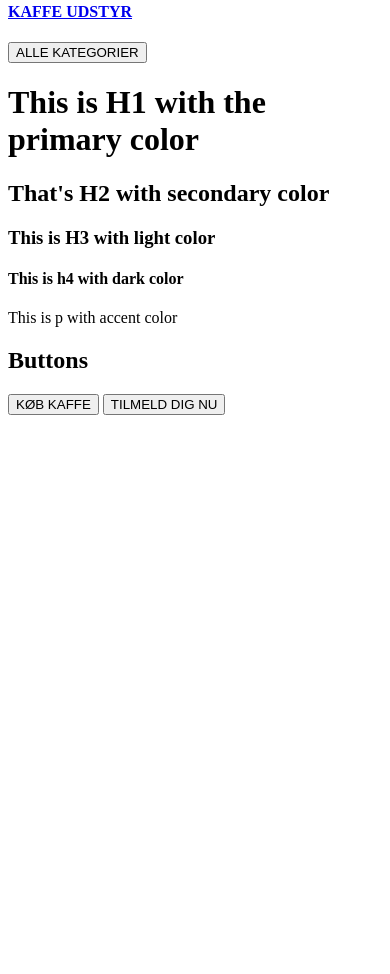
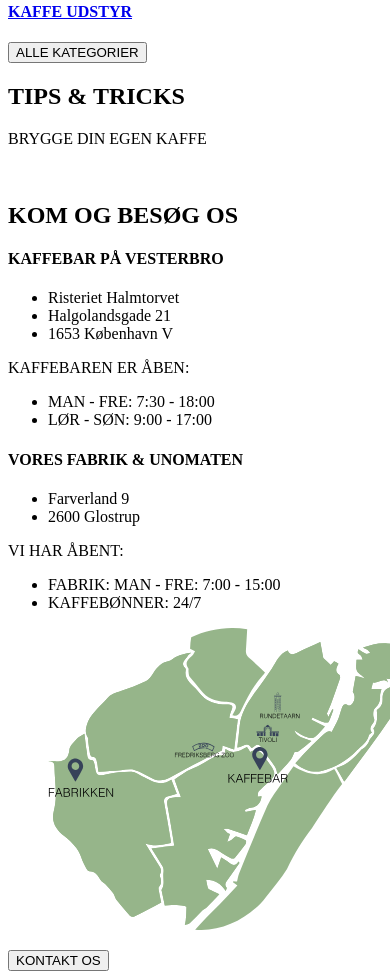
Before and after one commit to trii0022/risteriet, a website built with Parcel: page src/index.html in a window 390 px wide. Shown: the part 2710-3684 px from the top of the page. Before the commit the page ends 3133 px from the top, so only its background shows below. Built offline with nearby package versions, Linux system fonts and the light colour scheme; a web font is replaced by a local one.

Commit message:
mobile view

```diff
--- a/src/index.html
+++ b/src/index.html
@@ -203,18 +203,62 @@
     <section class="mx-5">
       <h2>SHOP VORES UDVALG</h2>
       <a class="mx-10 my-5 flex flex-col" href="productlist.html">
-        <img src="images/kapsler.png" alt="Kapsler" />
+        <img class="p-5" src="images/kapsler.png" alt="Kapsler" />
         <h4 class="self-center underline">KAPSLER</h4>
       </a>
       <a class="mx-14 my-5 flex flex-col" href="productlist.html">
-        <img src="images/bags2.svg" alt="Kapsler" />
+        <img class="p-7" src="images/bags2.svg" alt="Kapsler" />
         <h4 class="self-center underline">BØNNER</h4>
       </a>
       <a class="mx-14 my-5 flex flex-col" href="productlist.html">
-        <img src="images/udstyr.svg" alt="Kapsler" />
+        <img class="p-7" src="images/udstyr.svg" alt="Kapsler" />
         <h4 class="self-center underline">KAFFE UDSTYR</h4>
       </a>
-      <button class="btn-white border-primary border-2">ALLE KATEGORIER</button>
+
+      <a class="mx-14 my-5 flex flex-col" href="#">
+        <button class="btn-white border-primary my-10 self-center border-2">
+          ALLE KATEGORIER
+        </button>
+      </a>
+    </section>
+
+    <section class="mx-5 my-20">
+      <h2>TIPS & TRICKS</h2>
+      <p>BRYGGE DIN EGEN KAFFE</p>
+      <IMG></IMG>
+    </section>
+
+    <section class="mx-5 my-20">
+<h2>KOM OG BESØG OS</h2>
+<h4 class="p-3">KAFFEBAR PÅ VESTERBRO</h4>
+<ul class="px-3">
+  <li>Risteriet Halmtorvet</li>
+  <li>Halgolandsgade 21 </li>
+  <li>1653 København V</li>
+</ul>
+<p class="px-3 text-primary mt-10">KAFFEBAREN ER ÅBEN:</p>
+<ul class="mx-3 flex flex-col px-3 py-2 items-center my-4 bg-secondary">
+
+  <li class="text-light">MAN - FRE: 7:30 - 18:00</li>
+  <li class="text-light">LØR - SØN: 9:00 - 17:00</li>
+</ul>
+
+<h4 class="p-3">VORES FABRIK & UNOMATEN</h4>
+<ul class="px-3">
+  <li>Farverland 9</li>
+  <li>2600 Glostrup</li>
+</ul>
+<p class="px-3 text-primary mt-10">VI HAR ÅBENT:</p>
+<ul class="mx-3 flex flex-col px-3 py-2 items-center my-4 bg-secondary">
+  <li class="text-light">FABRIK: MAN - FRE: 7:00 - 15:00</li>
+  <li class="text-light">KAFFEBØNNER: 24/7</li>
+</ul>
+
+<figure class="my-14 flex flex-col px-10 py-10 items-center">
+  <img src="images/bigmap.svg" alt="Map">
+</figure>
+<button class="mx-24 btn-white border-2 border-primary">KONTAKT OS</button>
+
     </section>
 
     <h1 class="text-primary">This is H1 with the primary color</h1>
--- a/src/tailwind.css
+++ b/src/tailwind.css
@@ -30,14 +30,14 @@
   }
 
   .btn-white {
-    @apply text-primary border-light bg-light border py-2 px-4;
+    @apply text-primary border-light bg-light border-2 py-2 px-4;
   }
   .btn-white:hover {
-    @apply bg-primary border border-white text-white;
+    @apply bg-primary border-2 border-white text-white;
   }
 
   .btn-blue {
-    @apply border-light text-light border bg-transparent py-2 px-4;
+    @apply border-light text-light border-2 bg-transparent py-2 px-4;
   }
   .btn-blue:hover {
     @apply text-primary bg-white;
```
Also changed, not shown: src/images/bigmap.svg (added), src/images/map.svg (added).
